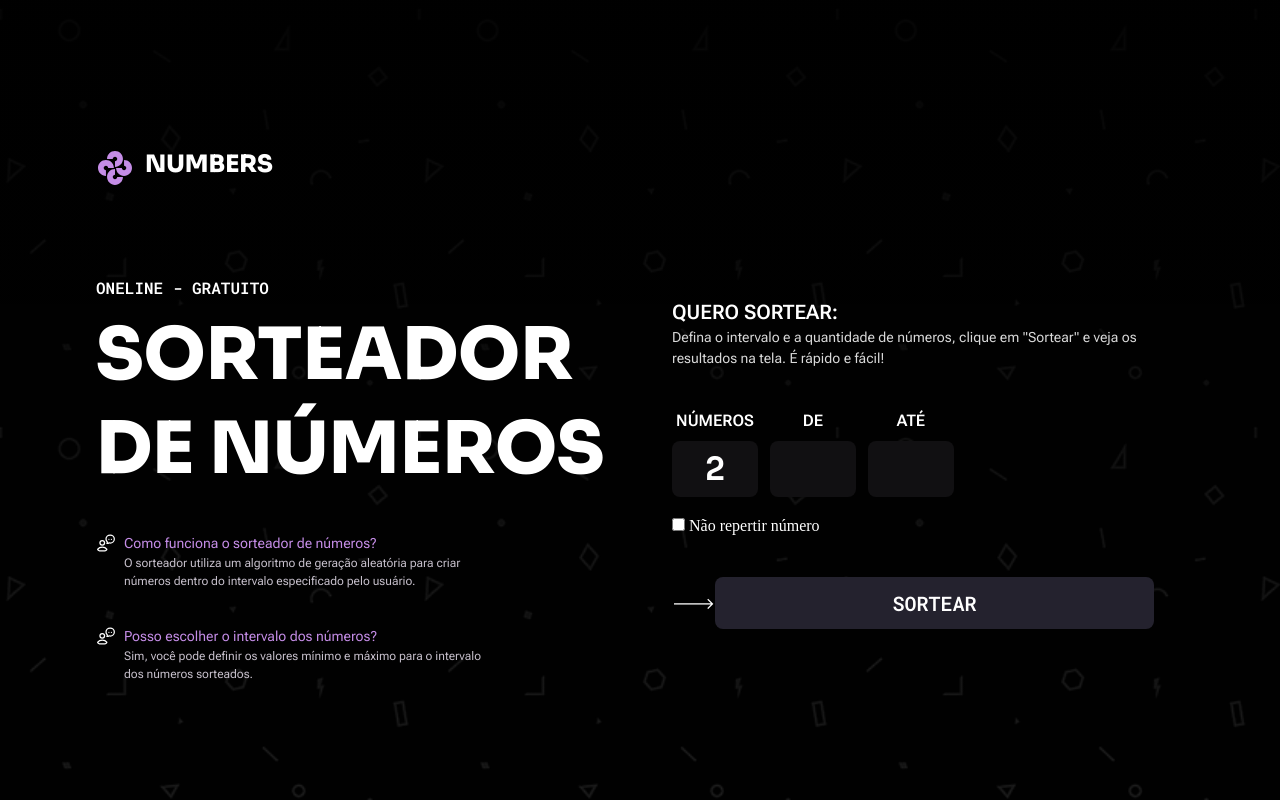
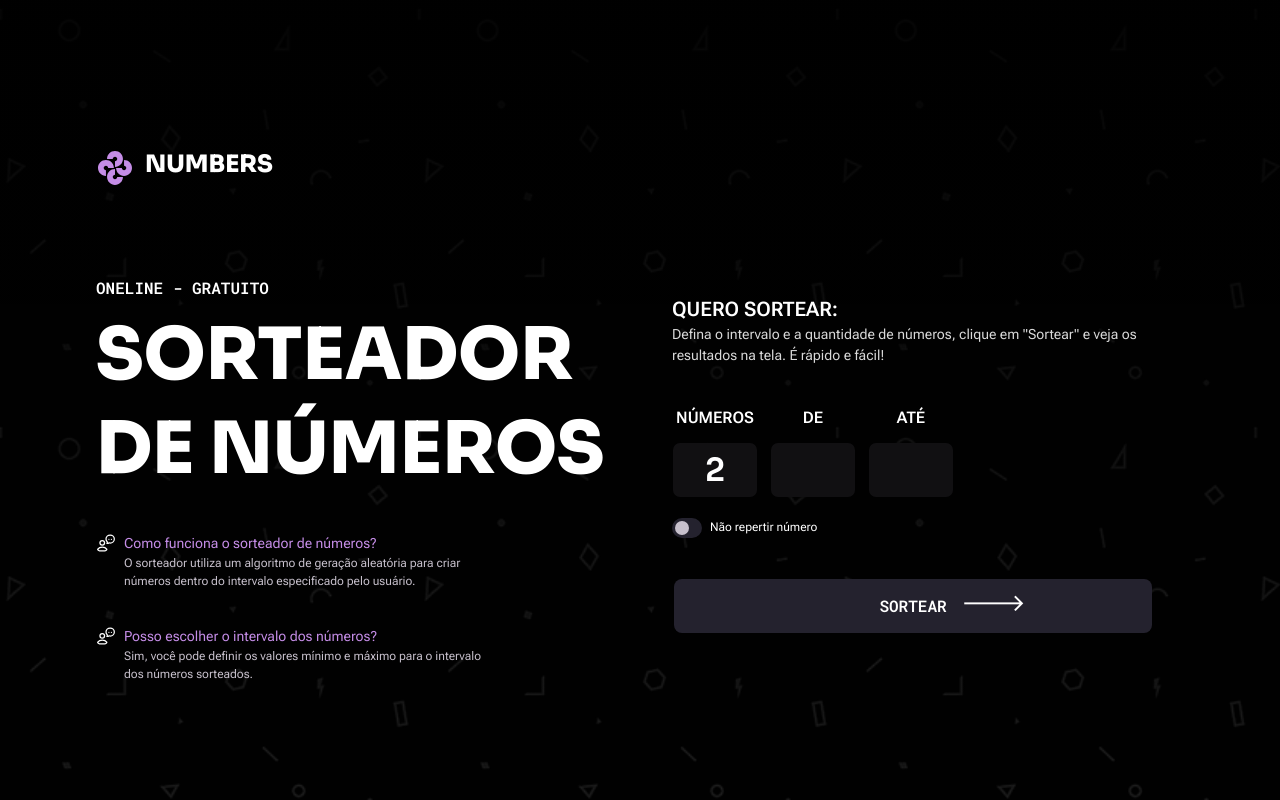
Before and after one commit to Alexandre-dotDev/desafio-app-numbers, a website built with webpack: page src/index.html in a window 1280 px wide. Built offline with nearby package versions, Linux system fonts and the light colour scheme.

Commit message:
add style para os inputs e button

```diff
--- a/src/css/raffle.css
+++ b/src/css/raffle.css
@@ -30,25 +30,66 @@
             display: flex;
             flex-direction: column;
 
+            overflow: hidden;
+
             & label {
               font: var(--label-sm);
               text-transform: uppercase;
               text-align: center;
+              transition: 0.2s;
+
+              & .input-wrapper {
+                position: relative;
+                display: flex;
+                justify-content: center;
+                align-items: center;
+                width: 5.375rem;
+                height: 3.5rem;
+                margin-top: 0.75rem;
+                border-radius: 0.5rem;
+                overflow: hidden;
+                z-index: 0;
+
+                &:hover::before {
+                  content: "";
+                  position: absolute;
+                  top: -2rem;
+                  left: -2.5rem;
+                  width: 200%;
+                  height: 200%;
+                  transform: rotate(0deg);
+                  background: var(--bg-border);
+                  animation: rolling 4s linear infinite;
+                  border-radius: inherit;
+                  z-index: -1;
+                  filter: blur(4px);
+                  pointer-events: none;
                 }
 
-            & input[type="number"] {
+                &::after {
+                  content: "";
+                  position: absolute;
+                  top: 1px;
+                  left: 1px;
+                  right: 1px;
+                  bottom: 1px;
+                  background: var(--bg-secondary);
+                  border-radius: calc(0.5rem - 1px);
+                  z-index: 1;
+                  transition: 0.2s;
+                }
+                &:hover::after {
+                  background: var(--bg-tertiary);
+                }
+
+                input[type="number"] {
                   all: unset;
-              width: 5.375rem;
-              height: 3.5rem;
-              margin-top: 0.5rem;
+                  position: relative;
+                  width: 100%;
+                  height: 100%;
                   font: var(--sora-sm);
                   text-align: center;
-              vertical-align: middle;
-              border-radius: 0.5rem;
-
-              background-color: var(--bg-secondary);
-
-              /* -moz-appearance: textfield; */
+                  z-index: 2;
 
                   &::-webkit-inner-spin-button,
                   &::-webkit-outer-spin-button {
@@ -56,8 +97,14 @@
                     margin: 0;
                   }
 
-              &:focus {
-                text-align: center;
+                  &:hover {
+                    color: var(--content-primary);
+                  }
+                }
+              }
+
+              &:hover {
+                color: var(--content-brand);
               }
             }
           }
@@ -66,38 +113,59 @@
         & .wrapper-btn {
           margin-top: 1.25rem;
 
-          & .no-repeat {
+          & .toggle {
             display: flex;
             gap: 0.5rem;
 
-            & .toggle {
+            & .switch {
               position: relative;
+              display: inline-block;
               width: 1.875rem;
               height: 1.25rem;
 
-              border-radius: 1rem;
-              background: var(--bg-gradient);
+              & input {
+                opacity: 0;
+                width: 0;
+                height: 0;
+              }
 
-              &::after {
+              & .slider {
+                position: absolute;
+                cursor: pointer;
+                background: var(--bg-tertiary);
+                transition: 0.4s;
+                border-radius: 28px;
+                top: 0;
+                left: 0;
+                right: 0;
+                bottom: 0;
+                transition: 0.6s;
+
+                &::before {
                   content: "";
                   position: absolute;
                   width: 0.875rem;
                   height: 0.875rem;
+                  left: 3px;
+                  bottom: 3px;
+                  background: var(--content-secondary);
+                  transition: 0.4s;
+                  border-radius: 50%;
+                }
+              }
 
-                top: 50%;
-                right: 3px;
-                transform: translateY(-50%);
+              input:checked + .slider {
+                transition: 0.6s;
+                background: var(--bg-gradient);
+              }
 
-                border-radius: 50%;
-                background-color: var(--content-secondary);
-
-                cursor: pointer;
+              input:checked + .slider::before {
+                transform: translateX(10px);
               }
             }
 
             & span {
               font: var(--paragraph-sm);
-            }
             }
           }
 
@@ -120,22 +188,23 @@
             overflow: hidden;
             cursor: pointer;
 
-          &:hover::before {
+            &::before {
               content: "";
               position: absolute;
-            width: 35rem;
-            height: 35rem;
-            top: -10rem;
-            left: -1.5rem;
+              width: 100%;
+              height: 800px;
 
-            border-radius: 50%;
               background: var(--bg-border);
 
               transform: rotate(0deg);
-            animation: rotar 5s linear infinite;
-            filter: blur(10px);
+              animation: rolling 5s linear infinite;
+              filter: blur(5px);
+              opacity: 0;
+              z-index: -1;
+            }
 
-            z-index: -1;
+            &:hover::before {
+              opacity: 1;
             }
 
             &::after {
@@ -143,15 +212,33 @@
               display: flex;
               align-items: center;
               justify-content: center;
-            width: 98%;
-            height: 3.3rem;
+              width: 99%;
+              height: 3.4rem;
               right: 5.5rem;
 
               font: var(--roboto-overline);
-            font-size: 1.25rem;
-
+              border: none;
+              outline: none;
               border-radius: 0.5rem;
               background: var(--bg-tertiary);
+              transition: 0.2s;
+            }
+
+            &:hover::after {
+              background: var(--bg-secondary);
+            }
+
+            & span {
+              position: absolute;
+              top: 0.6rem;
+              left: 60%;
+              font-size: 1.5rem;
+              transform: translateX(0);
+            }
+
+            &:hover span {
+              animation: loop 1.1s linear infinite alternate;
+            }
           }
         }
       }
@@ -159,8 +246,13 @@
   }
 }
 
-@keyframes rotar {
+@keyframes loop {
   100% {
+    transform: translateX(8px);
+  }
+}
+@keyframes rolling {
+  to {
     transform: rotate(360deg);
   }
 }
```
Lines whose indentation alone changed are shown as unchanged.
